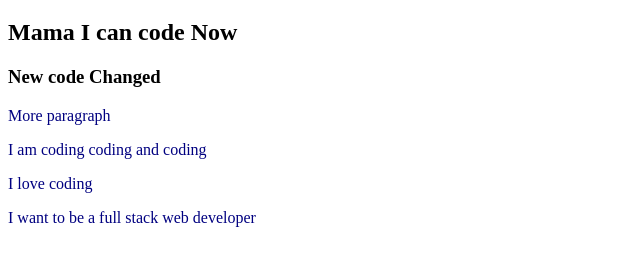
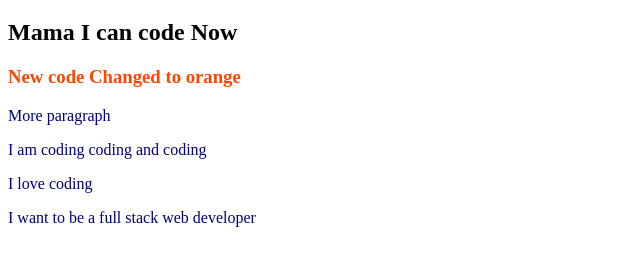
Before and after one commit to Jibon47/my-second-repo, a plain HTML site: page index.html in a window 1280 px wide. Shown: the part 61-326 px from the top of the page, without its empty margins (0-640 px from the left). Drawn offline with Linux system fonts and the light colour scheme.

Commit message:
new cahnge

```diff
--- a/index.html
+++ b/index.html
@@ -10,7 +10,7 @@
 <body>
     <h1>I can push to Github</h1>
     <h2>Mama I can code Now</h2>
-    <h3>New code Changed</h3>
+    <h3>New code Changed to orange</h3>
     <p>More paragraph</p>
     <p>I am coding coding and coding</p>
     <p>I love coding</p>
--- a/style.css
+++ b/style.css
@@ -1,3 +1,6 @@
 p{
     color: navy;
 }
+h3{
+    color: orangered;
+}
```
